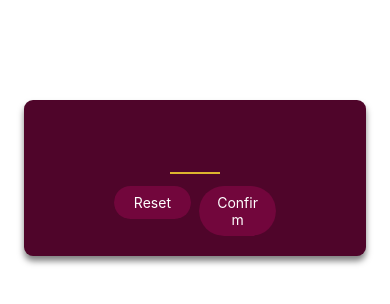
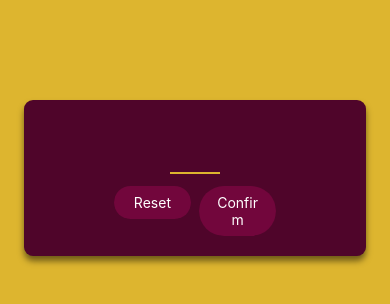
Before and after one commit to rLukoyanov/rn-numbers, a React Native app: screen / in a window 390 px wide. Shown: the top 304 px of the page. Built offline with nearby package versions, Linux system fonts and the light colour scheme.

Commit message:
coloring components

```diff
--- a/App.js
+++ b/App.js
@@ -1,5 +1,17 @@
+import { StyleSheet, View } from "react-native";
 import { StartGameScreen } from "./screens/StartGameScreen";
 
 export default function App() {
-  return <StartGameScreen />;
+  return (
+    <View style={styles.rootScreen}>
+      <StartGameScreen />
+    </View>
+  );
 }
+
+const styles = StyleSheet.create({
+  rootScreen: {
+    flex: 1,
+    backgroundColor: "#ddb52f",
+  },
+});
```
